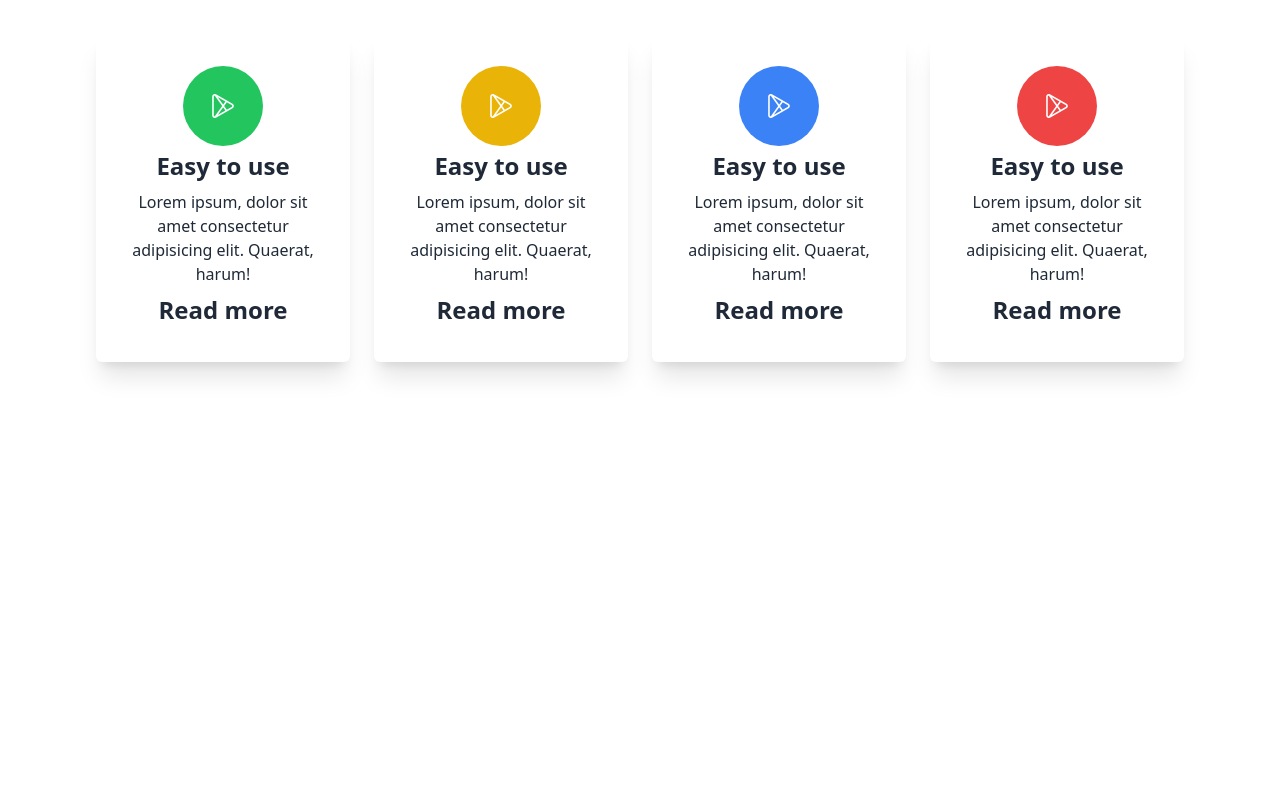
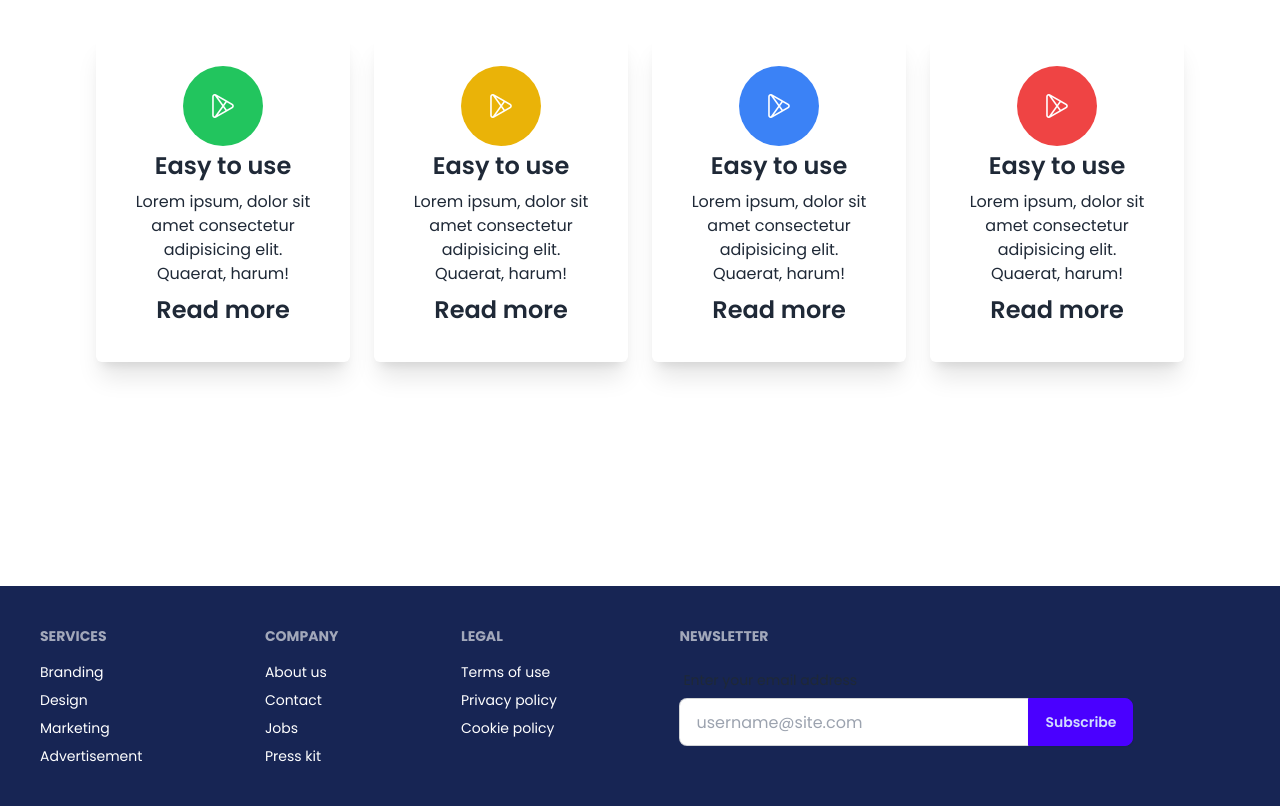
Before and after one commit to saida-taien/App-landing-page, a plain HTML site: page index.html in a window 1280 px wide. Shown: the part 1275-2081 px from the top of the page. Before the commit the page ends 1861 px from the top, so only its background shows below. Drawn offline with nearby package versions, Linux system fonts and the light colour scheme.

Commit message:
fotter and font-family added

```diff
--- a/index.html
+++ b/index.html
@@ -5,12 +5,25 @@
     <meta name="viewport" content="width=device-width, initial-scale=1.0">
 
 
+    <link rel="preconnect" href="https://fonts.googleapis.com">
+<link rel="preconnect" href="https://fonts.gstatic.com" crossorigin>
+<link href="https://fonts.googleapis.com/css2?family=Poppins:ital,wght@0,100;0,200;0,300;0,400;0,500;0,600;0,700;0,800;0,900;1,100;1,200;1,300;1,400;1,500;1,600;1,700;1,800;1,900&display=swap" rel="stylesheet">
+
+
 <link href="https://cdn.jsdelivr.net/npm/daisyui@4.6.0/dist/full.min.css" rel="stylesheet" type="text/css" />
 <script src="https://cdn.tailwindcss.com"></script>
 
+
+    <style>
+        .font-poppins
+        {
+            font-family:  "Poppins", sans-serif;
+        }
+    </style>
+
     <title>App Landing</title>
 </head>
-<body >
+<body class="font-poppins">
 
     <header class="md:container md:mx-auto">
         <nav class="bg-[#172554] px-11 lg:px-48 py-5 flex justify-start items-center gap-7">
@@ -133,5 +146,40 @@
         </section>
     </main>
 
+    <footer class="footer p-10 bg-[#172554] text-base-content text-white ">
+        <nav>
+          <header class="footer-title">Services</header>
+          <a class="link link-hover">Branding</a>
+          <a class="link link-hover">Design</a>
+          <a class="link link-hover">Marketing</a>
+          <a class="link link-hover">Advertisement</a>
+        </nav>
+        <nav>
+          <header class="footer-title">Company</header>
+          <a class="link link-hover">About us</a>
+          <a class="link link-hover">Contact</a>
+          <a class="link link-hover">Jobs</a>
+          <a class="link link-hover">Press kit</a>
+        </nav>
+        <nav>
+          <header class="footer-title">Legal</header>
+          <a class="link link-hover">Terms of use</a>
+          <a class="link link-hover">Privacy policy</a>
+          <a class="link link-hover">Cookie policy</a>
+        </nav>
+        <form>
+          <header class="footer-title">Newsletter</header>
+          <fieldset class="form-control w-80">
+            <label class="label">
+              <span class="label-text">Enter your email address</span>
+            </label>
+            <div class="join">
+              <input type="text" placeholder="username@site.com" class="input input-bordered join-item" />
+              <button class="btn btn-primary join-item">Subscribe</button>
+            </div>
+          </fieldset>
+        </form>
+      </footer>
+
 </body>
 </html>
```
